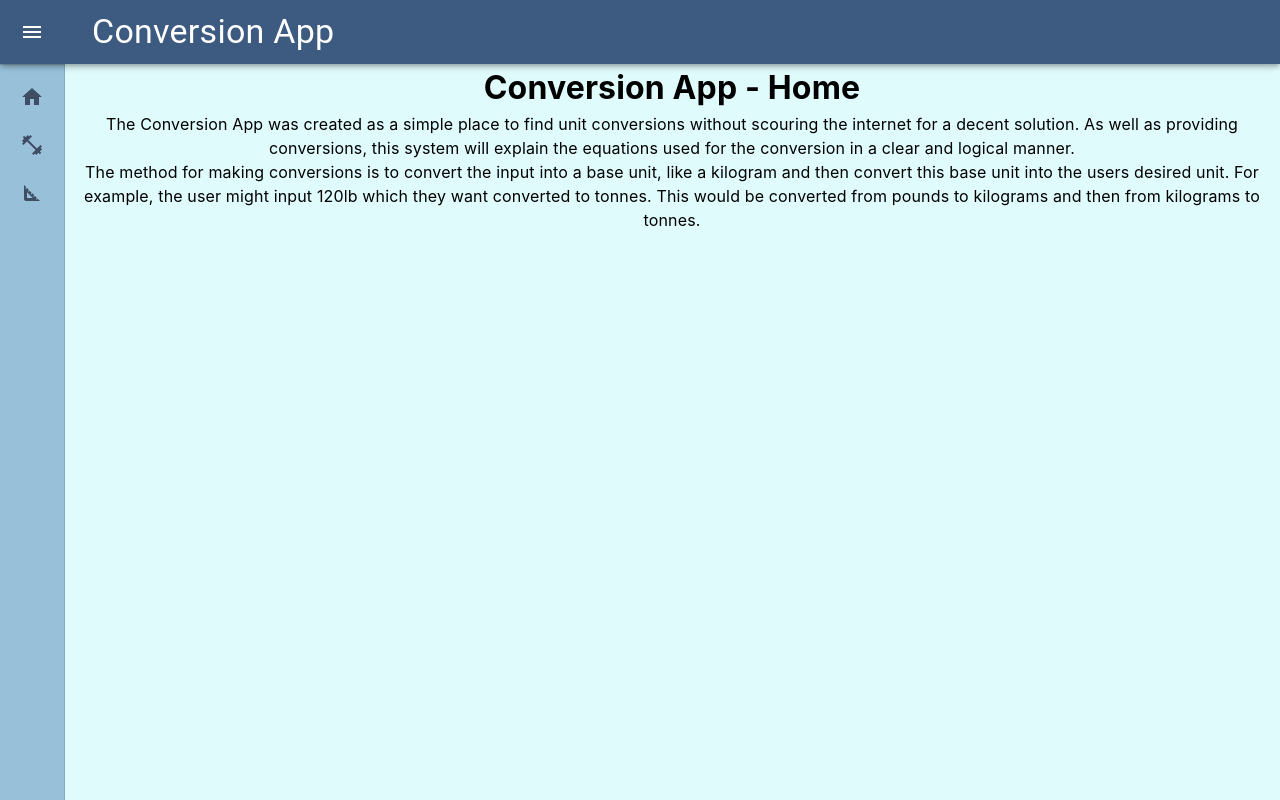
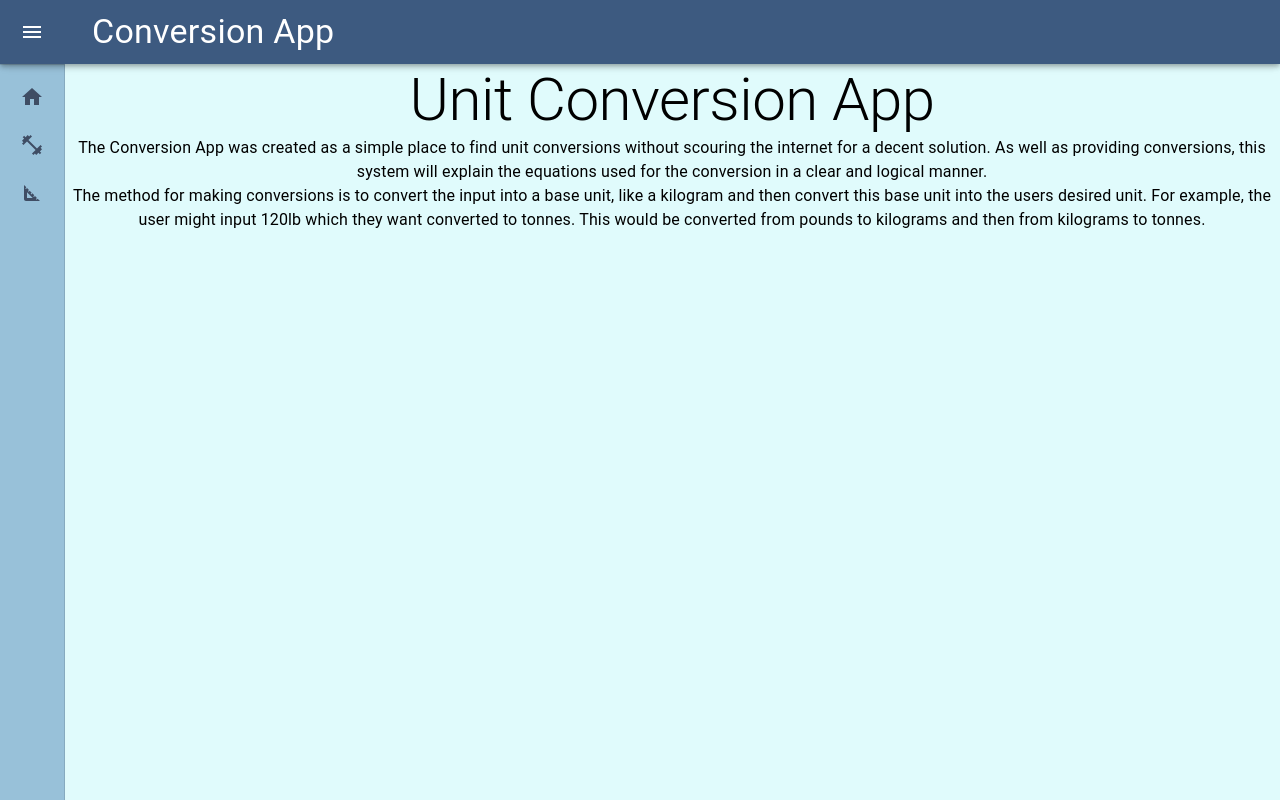
Before and after one commit to MatthewNobes/conversion-app, a React (Create React App) app: page / in a window 1280 px wide. Built offline with nearby package versions, Linux system fonts and the light colour scheme.

Commit message:
#22 converting over to mui typography components

```diff
--- a/src/Components/Home/Home.js
+++ b/src/Components/Home/Home.js
@@ -1,18 +1,23 @@
 //import css from './Home.module.css';
+import { Typography } from "@mui/material";
 import "../../App.css";
 
 const PageHeading = () => {
-  return <h1 className="PageTitle">Conversion App - Home</h1>;
+  return (
+    <Typography variant="h2" component="h1" className="PageTitle">
+      Unit Conversion App
+    </Typography>
+  );
 };
 
 const ApplicationDescription = () => {
   return (
-    <p>
+    <Typography variant="body1">
       The Conversion App was created as a simple place to find unit conversions
       without scouring the internet for a decent solution. As well as providing
       conversions, this system will explain the equations used for the
       conversion in a clear and logical manner.
-    </p>
+    </Typography>
   );
 };
 
@@ -21,13 +26,13 @@ export const Home = () => {
     <>
       <PageHeading />
       <ApplicationDescription />
-      <p>
+      <Typography variant="body1">
         The method for making conversions is to convert the input into a base
         unit, like a kilogram and then convert this base unit into the users
         desired unit. For example, the user might input 120lb which they want
         converted to tonnes. This would be converted from pounds to kilograms
         and then from kilograms to tonnes.
-      </p>
+      </Typography>
     </>
   );
 };
--- a/src/Theme/Theme.js
+++ b/src/Theme/Theme.js
@@ -27,6 +27,9 @@ export const generateTheme = (isDarkMode) => {
       typography: {
         fontFamily: "Helvetica",
         fontSize: 15,
+        h1: {
+          fontSize: "10rem",
+        },
       },
       text: {
         primary: "#FFF",
--- a/src/features/ConversionForm/ConversionForm.js
+++ b/src/features/ConversionForm/ConversionForm.js
@@ -6,7 +6,7 @@ import SwapButton from "./SwapButton";
 import ResetButton from "./ResetButton";
 
 const ConversionFormHeader = (props) => (
-  <Typography variant="h3" variantMapping="h2">
+  <Typography variant="h2" component="h1">
     {props.conversionType}
   </Typography>
 );
```
